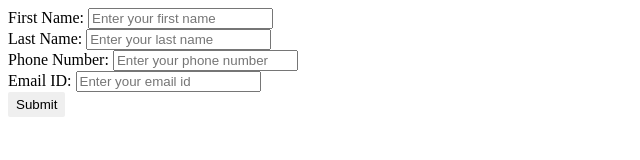
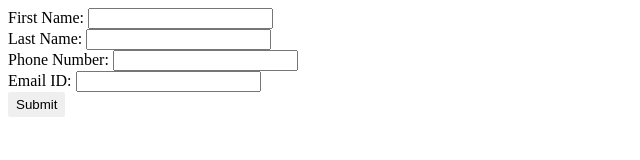
Before and after one commit to acciojob/form-login-2-Manjula1999, a website: page main.html in a window 1280 px wide. Shown: the whole page, without its empty margins (0-640 px from the left). Drawn offline with Linux system fonts and the light colour scheme.

Commit message:
created a submission

```diff
--- a/main.html
+++ b/main.html
@@ -73,7 +73,7 @@
           type="text"
           name="firstName"
           id="firstName"
-          placeholder="Enter your first name"
+
         />
         <br />
         <label for="lastName">Last Name: </label>
@@ -81,7 +81,7 @@
           type="text"
           name="lastName"
           id="lastName"
-          placeholder="Enter your last name"
+
         />
         <br />
         <label for="phoneNumber">Phone Number: </label>
@@ -89,7 +89,7 @@
           type="number"
           name="phoneNumber"
           id="phoneNumber"
-          placeholder="Enter your phone number"
+
         />
         <br />
         <label for="emailID">Email ID: </label>
@@ -97,7 +97,7 @@
           type="email"
           name="emailID"
           id="emailID"
-          placeholder="Enter your email id"
+
         />
         <br />
         <button id="submitButton">Submit</button>
```
